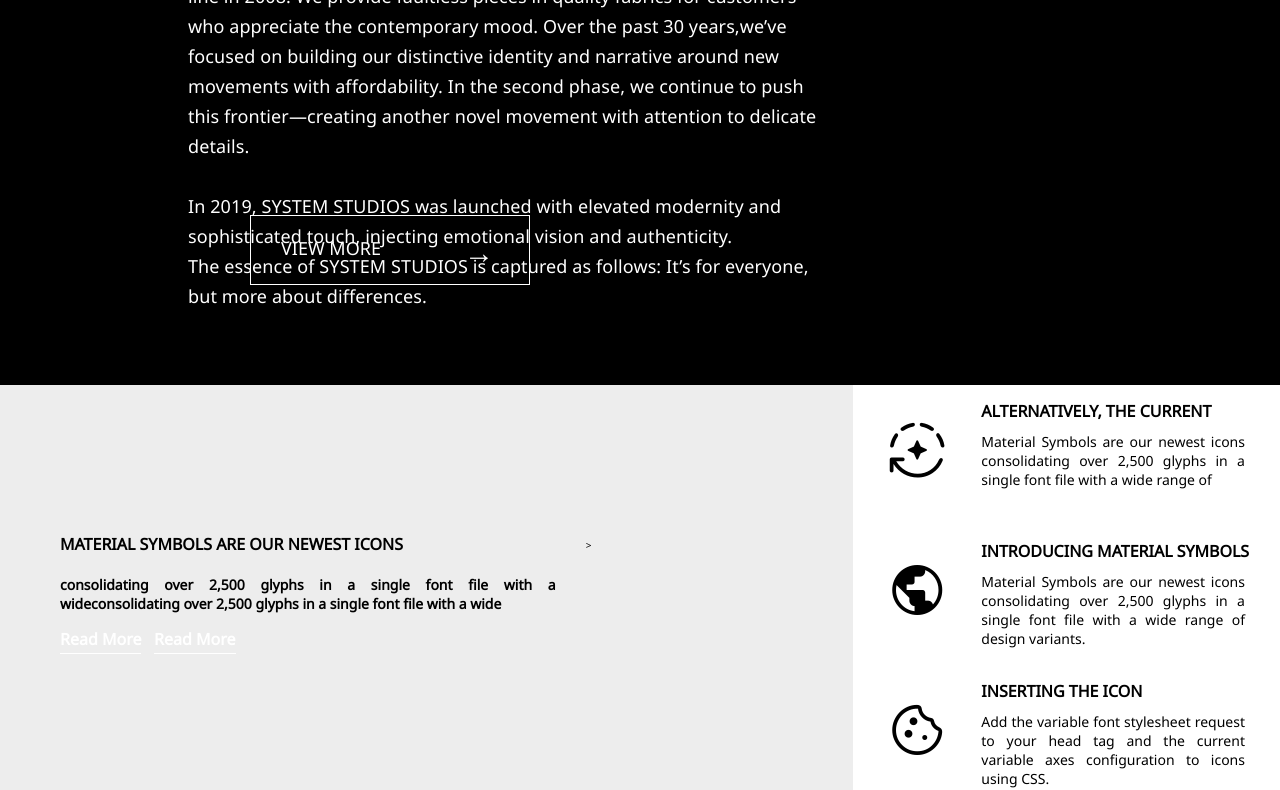
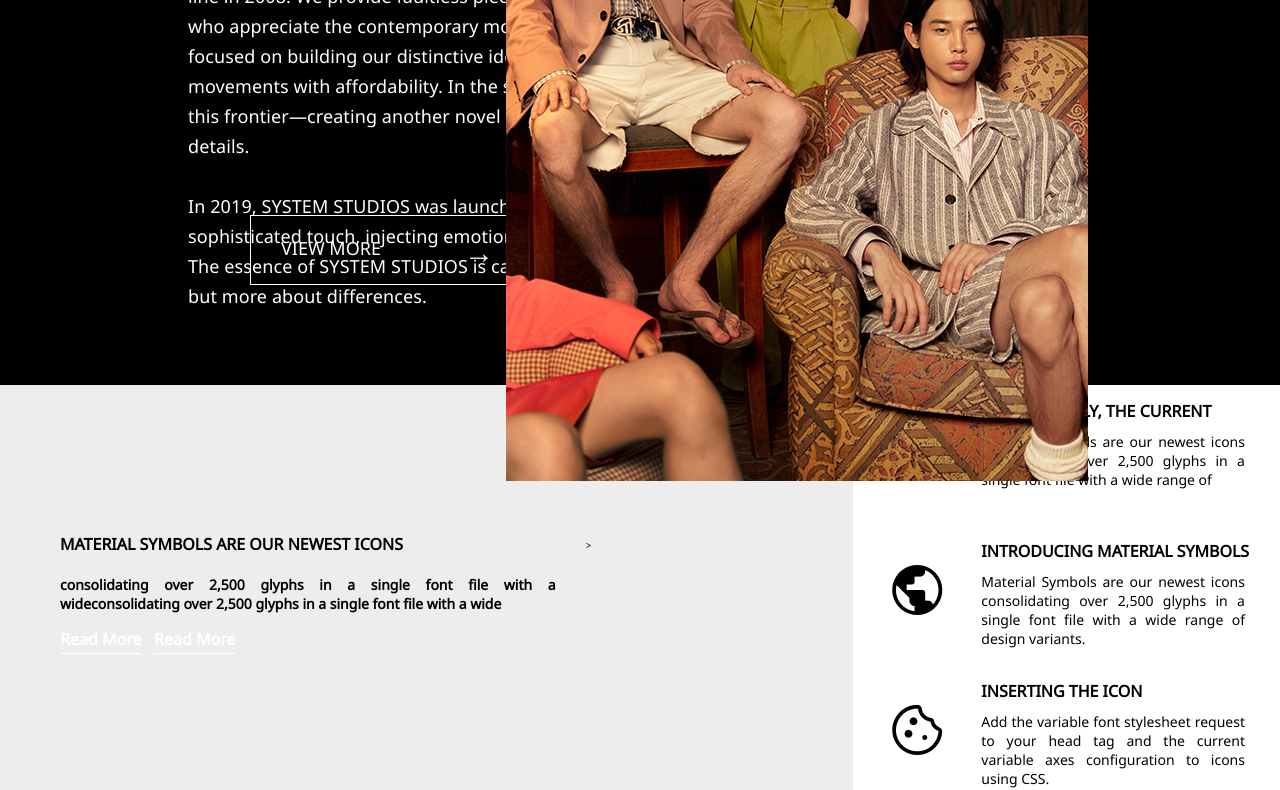
Before and after one commit to rany9077/project03, a plain HTML site: page index.html in a window 1280 px wide. Shown: the part 415-1205 px from the top of the page. Drawn offline with nearby package versions, Linux system fonts and the light colour scheme; the site is published under a folder, as on GitHub Pages, so addresses that start at the root find nothing.

Commit message:
이미지 경로 변경

```diff
--- a/index.html
+++ b/index.html
@@ -51,7 +51,7 @@
         </div>
       </div>
       <div class="more"><a href="#">VIEW MORE</a></div>
-      <div class="header-img"><img src="/images/main-bg.jpg" alt="모델이미지" /></div>
+      <div class="header-img"><img src="img/main-bg.jpg" alt="모델이미지" /></div>
     </header>
     <main>
       <section class="section-about">
```
Also changed, not shown: img/main-bg.jpg (renamed from images/main-bg.jpg).
